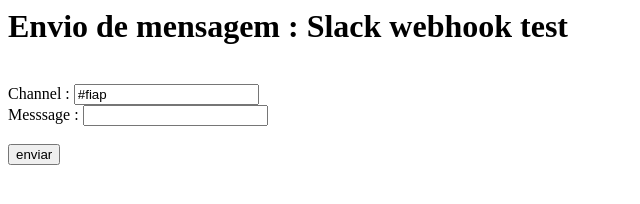
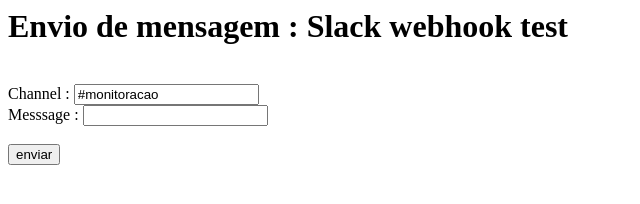
Before and after one commit to tonanuvem/elastic, a website: page app-client-nodejs-apm/index.html in a window 1280 px wide. Shown: the full height of the page, 0-640 px from the left. Drawn offline with nearby package versions, Linux system fonts and the light colour scheme.

Commit message:
Update index.html

```diff
--- a/app-client-nodejs-apm/index.html
+++ b/app-client-nodejs-apm/index.html
@@ -5,7 +5,7 @@
 <body>
         <h1>Envio de mensagem : Slack webhook test</h1> <br>
 <form id="slackform">
-  Channel : <input id="target" value="#fiap"/>
+  Channel : <input id="target" value="#monitoracao"/>
   <br/>
   Messsage : <input id="msgInput"/>
   <br/> <br>
```
